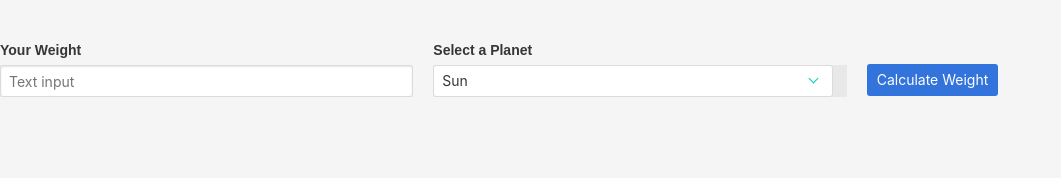
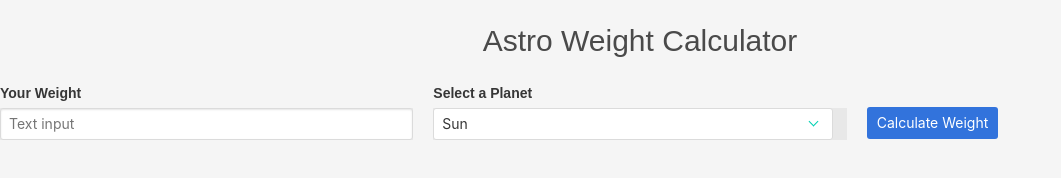
Before and after one commit to emilj858/02-AstroWeightCalculator, a plain HTML site: page index.html in a window 1280 px wide. Shown: the whole page, without its empty margins (0-1061 px from the left). Drawn offline with Linux system fonts and the light colour scheme.

Commit message:
first commit

```diff
--- a/index.css
+++ b/index.css
@@ -3,7 +3,7 @@ body {
 }
 h1 {
 	text-align: center;
-	font-size: 0px;
+	font-size: 30px;
 	padding: 20px;
 }
 h2 {
--- a/index.js
+++ b/index.js
@@ -35,6 +35,7 @@ button.onclick = function (){
     if (isNaN(inputWeight.value)) {
       alert ('Please input only numbers');
     }
+
     else {
       var weight = inputWeight.value;
 
```
Also changed, not shown: 1 other file.
